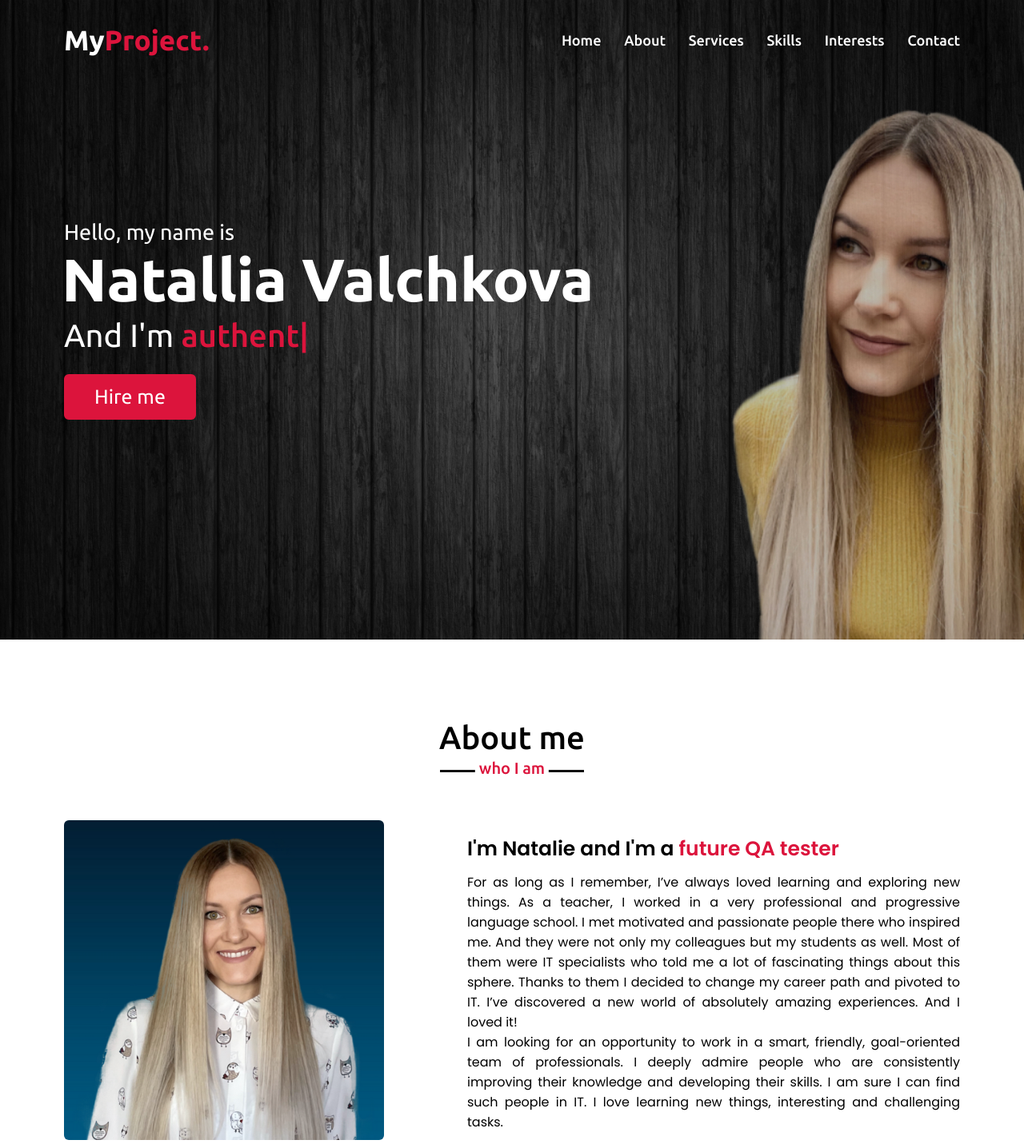
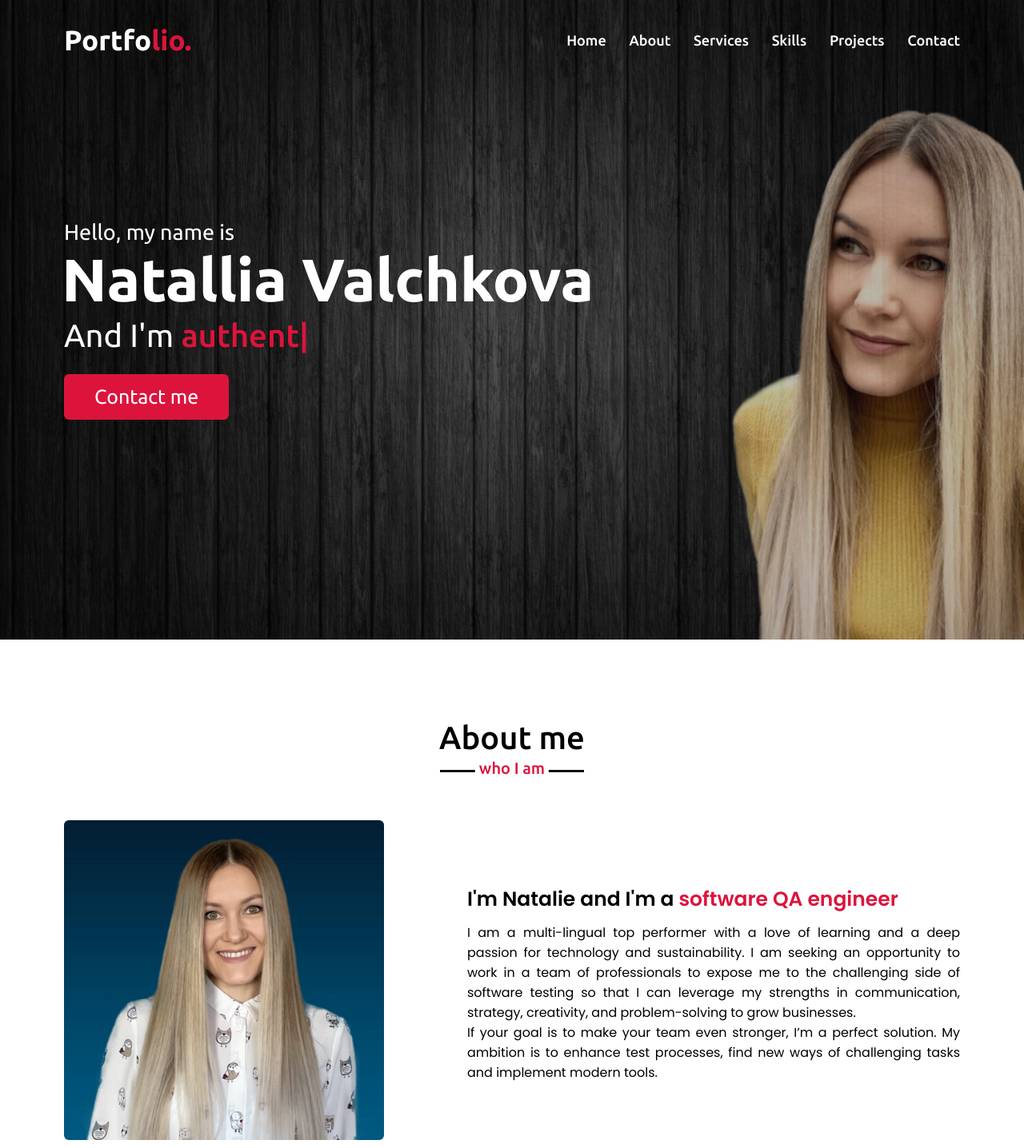
Before and after one commit to FreshBlood2019/MyProjectWebsite, a plain HTML site: page index.html in a window 1280 px wide. Shown: the top 1436 px of the page at 80% size. Drawn offline with nearby package versions, Linux system fonts and the light colour scheme.

Commit message:
Update index.html

```diff
--- a/index.html
+++ b/index.html
@@ -20,13 +20,13 @@
     </div>
     <nav class="navbar">
         <div class="max-width">
-            <div class="logo"><a href="#">My<span>Project.</span></a></div>
+            <div class="logo"><a href="#">Portfo<span>lio.</span></a></div>
             <ul class="menu">
                 <li><a href="#home" class="menu-btn">Home</a></li>
                 <li><a href="#about" class="menu-btn">About</a></li>
                 <li><a href="#services" class="menu-btn">Services</a></li>
                 <li><a href="#skills" class="menu-btn">Skills</a></li>
-                <li><a href="#interests" class="menu-btn">Interests</a></li>
+                <li><a href="#interests" class="menu-btn">Projects</a></li>
                 <li><a href="#contact" class="menu-btn">Contact</a></li>
             </ul>
             <div class="menu-btn">
@@ -42,7 +42,7 @@
                 <div class="text-1">Hello, my name is</div>
                 <div class="text-2">Natallia Valchkova</div>
                 <div class="text-3">And I'm <span class="typing"></span></div>
-                <a href="#contact">Hire me</a>
+                <a href="#contact">Contact me</a>
             </div>
         </div>
     </section>
@@ -56,10 +56,11 @@
                         <img src="img/profilepic2.png" alt="">
                         </div>
                     <div class="column right">
-                        <div class="text">I'm Natalie and I'm a <span>future QA tester</span></div>
-                        <p>For as long as I remember, I’ve always loved learning and exploring new things. As a teacher, I worked in a very professional and progressive language school. I met motivated and passionate people there who inspired me. And they were not only my colleagues but my students as well. Most of them were IT specialists who told me a lot of fascinating things about this sphere. Thanks to them I decided to change my career path and pivoted to IT. I’ve discovered a new world of absolutely amazing experiences. And I loved it!
-                            <br>I am looking for an opportunity to work in a smart, friendly, goal-oriented team of professionals. I deeply admire people who are consistently improving their knowledge and developing their skills. I am sure I can find such people in IT. I love learning new things, interesting and challenging tasks. </p>
-                    </div>
+                        <div class="text">I'm Natalie and I'm a <span>software QA engineer</span></div>
+                        <p>I am a multi-lingual top performer with a love of learning and a deep passion for technology and sustainability. I am seeking an opportunity to work in a team of professionals to expose me to the challenging side of software testing so that I can leverage my strengths in communication, strategy, creativity, and problem-solving to grow businesses.
+                            <br> If your goal is to make your team even stronger, I’m a perfect solution. My ambition is to enhance test processes, find new ways of challenging tasks and implement modern tools.
+                        </p>
+                   </div>
                  </div>
             </div>
     </section>
@@ -177,7 +178,7 @@
     <!-- my interests section starts -->
     <section class="interests" id="interests">
         <div class="max-width">
-            <h2 class="title">My interests</h2>
+            <h2 class="title">My projects</h2>
             <div class="carousel owl-carousel">
                 <div class="card">
                     <div class="box">
@@ -225,7 +226,7 @@
             <div class="contact-content">
                 <div class="column left">
                     <div class="text">Get in Touch</div>
-                    <p>I've created this website with the help of YouTube tutorials to check my skills and see if I can do anything like this. So feel free to contact me. I hope everything will work just fine.</p>
+                    <p>I've created this website with the help of YouTube tutorials to check my skills and see if I can do anytrhing like this. So feel free to contact me. I hope everything will work just fine.</p>
                     <div class="icons">
                         <div class="row">
                             <i class="fas fa-user"></i>
```
